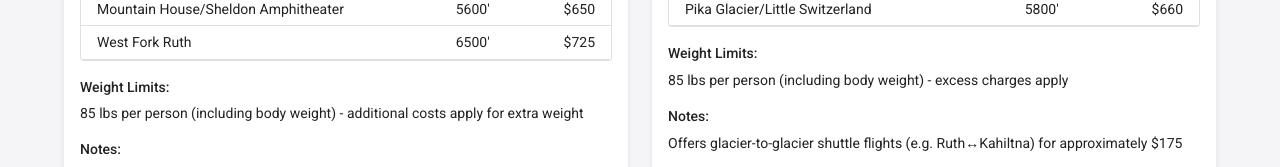
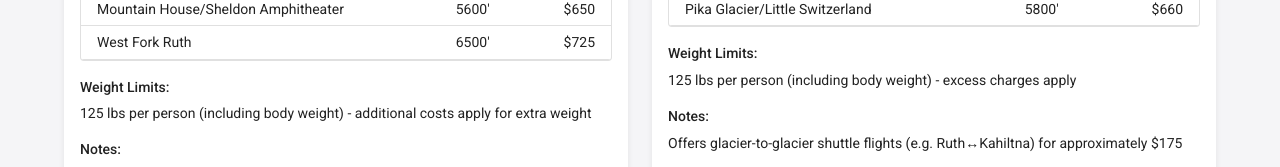
Before and after one commit to jesservillines/alaska-expedition-planner, a React (Create React App) app: page /logistics in a window 1280 px wide. Shown: the part 755-922 px from the top of the page. Built offline with nearby package versions, Linux system fonts and the light colour scheme.

Commit message:
Update weight limit from 85 lbs to 125 lbs per person for air taxis

```diff
--- a/src/SimplifiedApp.js
+++ b/src/SimplifiedApp.js
@@ -71,7 +71,7 @@ const SimplifiedApp = () => {
                 <ul>
                   <li>Air taxi services: Talkeetna Air Taxi, K2 Aviation</li>
                   <li>Round-trip flights: $650-$750 per person</li>
-                  <li>Weight limit: 85 lbs per person (including body weight)</li>
+                  <li>Weight limit: 125 lbs per person (including body weight)</li>
                   <li>Typical landing zones: Ruth Gorge Basecamp (4,500'), Root Canal (7,200')</li>
                 </ul>
               </CardContent>
--- a/src/data/logistics.js
+++ b/src/data/logistics.js
@@ -14,7 +14,7 @@ const logistics = {
         { name: "Mountain House/Sheldon Amphitheater", elevation: 5600, price: 650, notes: "Popular landing spot in the Ruth Amphitheater, with historic Mountain House shelter" },
         { name: "West Fork Ruth", elevation: 6500, price: 725, notes: "Access to Mt. Wake (Peak 11,300), Huntington, other west side objectives" }
       ],
-      weightLimits: "85 lbs per person (including body weight) - additional costs apply for extra weight",
+      weightLimits: "125 lbs per person (including body weight) - additional costs apply for extra weight",
       specialNotes: "Has caches of white gas available at common basecamps ($25/gallon). Offers sat phone rental."
     },
     {
@@ -28,7 +28,7 @@ const logistics = {
         { name: "Root Canal", elevation: 7200, price: 675, notes: "Access to Moose's Tooth routes" },
         { name: "Pika Glacier/Little Switzerland", elevation: 5800, price: 660, notes: "Southern area with moderate peak objectives" }
       ],
-      weightLimits: "85 lbs per person (including body weight) - excess charges apply",
+      weightLimits: "125 lbs per person (including body weight) - excess charges apply",
       specialNotes: "Offers glacier-to-glacier shuttle flights (e.g. Ruth↔Kahiltna) for approximately $175"
     }
   ],
--- a/src/data/packingList.js
+++ b/src/data/packingList.js
@@ -123,7 +123,7 @@ const packingList = {
   ],
 
   specialConsiderations: [
-    "Weight is crucial for fly-in expeditions - air taxis have strict weight limits (typically 85 lbs per person including body weight).",
+    "Weight is crucial for fly-in expeditions - air taxis have strict weight limits (typically 125 lbs per person including body weight).",
     "Temperatures in the Ruth Gorge can drop to -20°F even in spring - gear must be rated appropriately.",
     "The sun can be extremely intense on the glacier - proper eye and skin protection is essential.",
     "Moisture management is critical - ensure sleeping bags and insulating layers stay dry.",
```
